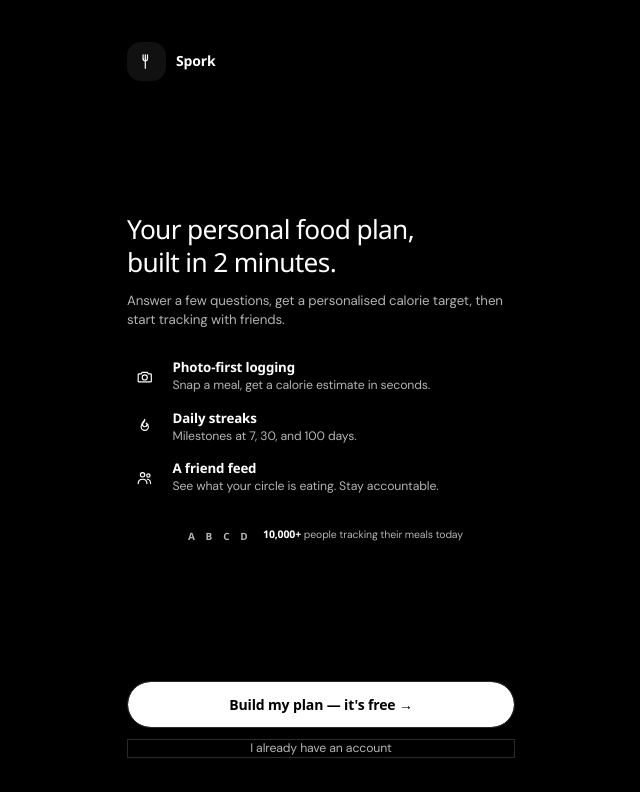
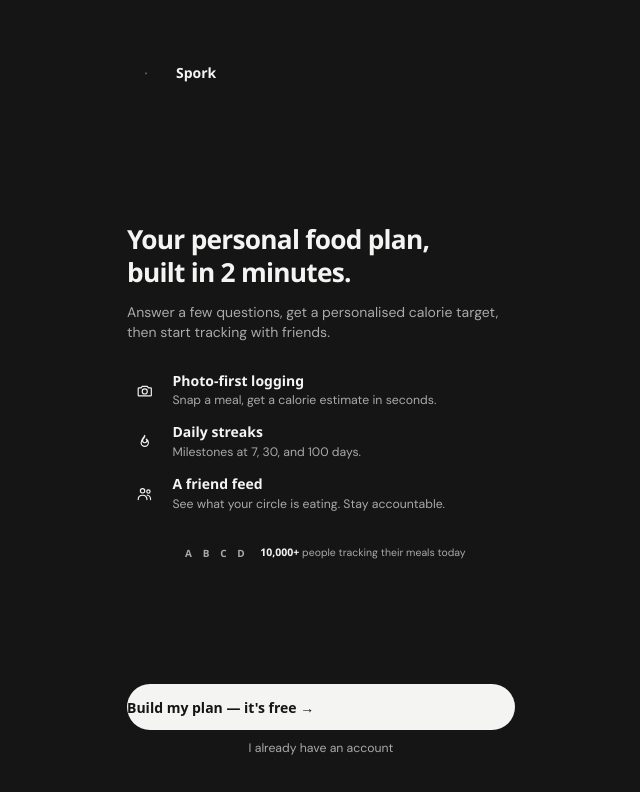
Before and after one commit to Abhishhhhh/spork, a React (Vite) app: page /welcome in a window 1280 px wide. Shown: the top 792 px of the page, without its empty margins (319-959 px from the left). Built offline with nearby package versions, Linux system fonts and the light colour scheme; no server answers; a web font is replaced by a local one.

Commit message:
feat: Spork UI revamp (2/12) — src/index.css design system

```diff
--- a/src/index.css
+++ b/src/index.css
@@ -28,288 +28,336 @@
 }
 
 /* ══════════════════════════════════════════════════════════════
-   DESIGN TOKENS — LIGHT MODE
-   Monochrome palette + teal/pink tracking accents.
-   Background: full white. Text: true black.
-   Teal → calories, days logged.  Pink → protein.
+   DESIGN TOKENS — LIGHT (Spork in monochrome)
+   canvas  → page background        paper → cards, inputs
+   ink     → text + filled buttons  quiet → secondary text
+   soft    → tinted / selected      line  → separators, tracks
+   Colour is reserved for tracking data only:
+   teal → calories + logged days · pink → protein
    ══════════════════════════════════════════════════════════════ */
 @theme {
-  --color-background: #FFFFFF;   /* pure white page                         */
-  --color-surface:    #FFFFFF;   /* cards, inputs — also white              */
-  --color-primary:    #000000;   /* true black text + filled buttons        */
-  --color-secondary:  #1C1C1E;   /* near-black — headings, strong labels    */
-  --color-muted:      #6B6B6B;   /* grey — secondary text                   */
-  --color-border:     #E6E6E6;   /* neutral separator                       */
-  --color-error:      #FF3B30;   /* red                                     */
-  /* Tracking accent colours (light) */
-  --color-teal:       #087f78;   /* calories, days-logged dots, cal ring    */
-  --color-pink-acc:   #ad2f6d;   /* protein bar, protein number             */
+  --color-canvas:      #f5f5f4;
+  --color-paper:       #ffffff;
+  --color-ink:         #1b1b1b;
+  --color-quiet:       #6c6c6b;
+  --color-soft:        #eaeae9;
+  --color-soft2:       #d8d8d7;
+  --color-line:        #dededd;
+  --color-on-ink:      #ffffff;
+  --color-inverse:     #1b1b1b;
+  --color-inverse-ink: #ffffff;
+  --color-teal:        #087f78;
+  --color-pink-acc:    #ad2f6d;
+  --color-error:       #d23b2f;
+
+  /* Compatibility aliases used throughout the app */
+  --color-background:  var(--color-canvas);
+  --color-surface:     var(--color-paper);
+  --color-primary:     var(--color-ink);
+  --color-secondary:   var(--color-ink);
+  --color-muted:       var(--color-quiet);
+  --color-border:      var(--color-line);
+
+  --font-display: 'Fredoka', system-ui, sans-serif;
+  --font-sans:    'DM Sans', system-ui, sans-serif;
 }
 
 /* ══════════════════════════════════════════════════════════════
-   DARK MODE — .dark on <html>
+   DARK — .dark on <html>
    ══════════════════════════════════════════════════════════════ */
 .dark {
-  --color-background:          #000000;
-  --color-surface:             #111111;
-  --color-surface-elevated:    #1A1A1A;
-  --color-surface-overlay:     #242424;
-  --color-primary:             #FFFFFF;
-  --color-secondary:           #F5F5F5;
-  --color-muted:               #B3B3B3;
-  --color-border:              #2A2A2A;
-  --color-error:               #FF453A;
-  /* Tracking accents brighten in dark for contrast */
-  --color-teal:                #42e8d4;
-  --color-pink-acc:            #ff77b8;
+  --color-canvas:      #151515;
+  --color-paper:       #252525;
+  --color-ink:         #f4f4f3;
+  --color-quiet:       #aaa9a7;
+  --color-soft:        #313131;
+  --color-soft2:       #454545;
+  --color-line:        #3a3a3a;
+  --color-on-ink:      #171717;
+  --color-inverse:     #f4f4f3;
+  --color-inverse-ink: #171717;
+  --color-teal:        #42e8d4;
+  --color-pink-acc:    #ff77b8;
+  --color-error:       #ff6b5e;
 }
 
 /* ══════════════════════════════════════════════════════════════
-   PINK THEME — .pink on <html>
-   Blush background, white cards, hot-pink primary.
+   BASE
    ══════════════════════════════════════════════════════════════ */
-.pink {
-  --color-background:          #FFF0F5;
-  --color-surface:             #FFFFFF;
-  --color-surface-elevated:    #FFE4EF;
-  --color-surface-overlay:     #FFD6E8;
-  --color-primary:             #E91E8C;
-  --color-secondary:           #AD1457;
-  --color-muted:               #9E6478;
-  --color-border:              #F0C0D4;
-  --color-error:               #FF3B30;
-  /* In pink theme accents keep their own identity */
-  --color-teal:                #087f78;
-  --color-pink-acc:            #E91E8C;
+@layer base {
+  html, body, #root {
+    min-height: 100%;
+    background-color: var(--color-canvas);
+    color: var(--color-ink);
   }
 
-html,
-body,
-#root {
-  min-height: 100%;
-  background-color: var(--color-background);
-  color: var(--color-primary);
-}
-
-html {
-  font-size: 14px;
-}
+  html { font-size: 14px; }
 
   body {
     margin: 0;
-  font-family: 'DM Sans', system-ui, sans-serif;
-  font-size: 0.95rem;
-  line-height: 1.42;
-  letter-spacing: -0.01em;
+    font-family: var(--font-sans);
+    font-size: 14px;
+    line-height: 1.45;
+    -webkit-font-smoothing: antialiased;
     text-rendering: geometricPrecision;
-  -webkit-font-smoothing: antialiased;
   }
 
-/* ── Fredoka for headings and display numbers ────────────────── */
-h1, h2, h3, h4 {
-  font-family: 'Fredoka', system-ui, sans-serif;
+  h1, h2, h3, h4, .clay, .font-display {
+    font-family: var(--font-display);
     font-weight: 500;
-  letter-spacing: -0.025em;
+    letter-spacing: -0.028em;
+  }
+  h1, h2, h3, h4, p { margin: 0; }
+  h2 { font-size: 34px; line-height: 1.08; }
+  h3 { font-size: 23px; line-height: 1.16; }
+  h4 { font-size: 18px; line-height: 1.18; }
+
+  button, input, textarea, select { font: inherit; color: inherit; }
+  button { cursor: pointer; border: 0; background: none; padding: 0; text-align: inherit; }
+  button:disabled { cursor: not-allowed; }
+  a { color: inherit; text-decoration: none; }
+
+  :focus-visible {
+    outline: 3px solid var(--color-ink);
+    outline-offset: 2px;
   }
 
-/* Utility class — use on any big stat number */
-.font-display {
-  font-family: 'Fredoka', system-ui, sans-serif;
-  font-weight: 500;
-  letter-spacing: -0.025em;
+  /* Press feedback */
+  button:not(:disabled):not(.no-press), a:not(.no-press) {
+    transition: transform 0.1s ease, opacity 0.1s ease;
   }
+  button:not(:disabled):not(.no-press):active, a:not(.no-press):active { transform: scale(0.97); }
 
-/* ── Card shadow system ──────────────────────────────────────── */
-:root {
-  --shadow-card:    0 1px 3px rgba(0,0,0,0.08), 0 1px 2px rgba(0,0,0,0.04);
-  --shadow-sheet:   0 4px 16px rgba(0,0,0,0.12), 0 1px 4px rgba(0,0,0,0.06);
-  --shadow-modal:   0 8px 32px rgba(0,0,0,0.18), 0 2px 8px rgba(0,0,0,0.08);
-}
-.dark {
-  --shadow-card:   none;
-  --shadow-sheet:  none;
-  --shadow-modal:  0 8px 32px rgba(0,0,0,0.6);
-}
-.pink {
-  --shadow-card:   0 2px 8px rgba(233,30,140,0.08), 0 1px 3px rgba(233,30,140,0.04);
-  --shadow-sheet:  0 4px 16px rgba(233,30,140,0.12), 0 1px 4px rgba(233,30,140,0.06);
-  --shadow-modal:  0 8px 32px rgba(233,30,140,0.18);
-}
-
-/* ── Smooth theme transition ─────────────────────────────────── */
+  /* Smooth theme transition */
   *, *::before, *::after {
     transition:
       background-color 0.22s ease,
       border-color     0.22s ease,
       color            0.22s ease,
-    box-shadow       0.22s ease,
-    fill             0.18s ease,
-    stroke           0.18s ease;
+      box-shadow       0.22s ease;
   }
-/* Never transition animations */
   .animate-fade-in, .animate-slide-up, .animate-slide-down,
-.animate-pop, .animate-bounce-in, .animate-toast-in,
-.animate-toast-out, .skeleton { transition: none !important; }
+  .animate-pop, .animate-toast-in, .animate-toast-out, .skeleton { transition: none !important; }
+}
 
-/* ── Tailwind v4 class-based dark/pink variants ──────────────── */
-@variant dark  (&:where(.dark,  .dark  *));
-@variant pink  (&:where(.pink,  .pink  *));
+@variant dark (&:where(.dark, .dark *));
 
 /* ══════════════════════════════════════════════════════════════
-   KEYFRAMES
+   DESIGN ATOMS — mirror the Spork UI mockup 1:1
    ══════════════════════════════════════════════════════════════ */
-@keyframes fade-in {
-  from { opacity: 0 }
-  to   { opacity: 1 }
+@layer components {
+  /* Text */
+  .muted  { color: var(--color-quiet); }
+  .tiny   { font-size: 11px; }
+  .small  { font-size: 12px; }
+  .caps   { font-size: 10px; letter-spacing: 1.3px; text-transform: uppercase; font-weight: 600; color: var(--color-quiet); }
+  .clay   { font-size: 22px; }
+  .stat   { font-family: var(--font-display); font-weight: 500; font-size: 29px; line-height: 1; letter-spacing: -0.028em; }
+  .big    { font-family: var(--font-display); font-weight: 500; font-size: 62px; line-height: 1; letter-spacing: -0.028em; }
+  .hint   { text-align: center; color: var(--color-quiet); font-size: 11px; margin-top: 12px; }
+
+  /* Screen + top bar */
+  .screen { padding: 16px 20px 30px; }
+  .screen-nav { padding-bottom: 116px; }
+  .topbar { display: flex; align-items: center; justify-content: space-between; gap: 8px; min-height: 42px; margin-bottom: 24px; }
+  .circle {
+    width: 42px; height: 42px; border-radius: 50%; background: var(--color-paper);
+    display: grid; place-items: center; flex: none; font-size: 21px; color: var(--color-ink);
   }
-@keyframes slide-up {
-  from { opacity: 0; transform: translateY(12px) }
-  to   { opacity: 1; transform: translateY(0) }
+  .circle.sm { width: 34px; height: 34px; font-size: 16px; }
+  .circle svg { width: 18px; height: 18px; }
+  .circle.sm svg { width: 16px; height: 16px; }
+
+  /* Onboarding progress */
+  .progress { height: 5px; border-radius: 5px; background: var(--color-line); overflow: hidden; margin: 0 0 12px; }
+  .progress i { display: block; height: 100%; background: var(--color-ink); border-radius: 5px; transition: width 0.3s ease; }
+  .step { font-size: 11px; color: var(--color-quiet); margin-bottom: 15px; }
+
+  /* Sections */
+  .section { margin: 22px 0 11px; }
+  .section > .caps { margin-bottom: 10px; display: block; }
+  .divider { border-top: 1px solid var(--color-line); margin: 17px 0; }
+
+  /* Tiles (grid options) */
+  .tile-grid { display: grid; grid-template-columns: repeat(2, 1fr); gap: 10px; }
+  .tile-grid.three { grid-template-columns: repeat(3, 1fr); }
+  .tile {
+    min-height: 120px; padding: 16px; border-radius: 27px; background: var(--color-paper);
+    display: flex; flex-direction: column; justify-content: space-between; gap: 6px; text-align: left; width: 100%;
   }
-@keyframes slide-down {
-  from { opacity: 0; transform: translateY(-10px) }
-  to   { opacity: 1; transform: translateY(0) }
+  .tile.sel { background: var(--color-soft); box-shadow: inset 0 0 0 1.5px var(--color-ink); }
+  .tile .icon { font-size: 25px; line-height: 1; color: var(--color-ink); }
+  .tile b { font-family: var(--font-display); font-weight: 500; font-size: 19px; line-height: 1.1; letter-spacing: -0.02em; }
+  .tile small { color: var(--color-quiet); font-size: 10px; }
+  .tile.compact { min-height: 96px; padding: 14px; }
+  .tile.compact b { font-size: 17px; }
+
+  /* Choice rows (list options) */
+  .list { display: flex; flex-direction: column; gap: 9px; }
+  .choice {
+    display: flex; align-items: center; gap: 11px; padding: 14px 15px; border-radius: 22px;
+    background: var(--color-paper); text-align: left; min-height: 66px; width: 100%;
   }
-@keyframes pop {
-  0%   { transform: scale(1) }
-  40%  { transform: scale(1.35) }
-  70%  { transform: scale(0.9) }
-  100% { transform: scale(1) }
+  .choice.sel { background: var(--color-soft); box-shadow: inset 0 0 0 1.5px var(--color-ink); }
+  .choice .icon { color: var(--color-ink); font-size: 21px; width: 26px; text-align: center; flex: none; }
+  .choice .icon svg { width: 22px; height: 22px; margin: auto; }
+  .choice b { font-weight: 600; font-size: 13px; display: block; }
+  .choice small { display: block; color: var(--color-quiet); font-size: 11px; margin-top: 2px; }
+  .choice .check { margin-left: auto; font-size: 17px; color: var(--color-ink); }
+
+  /* Fields */
+  .field { margin: 14px 0; }
+  .field label { display: block; font-size: 11px; color: var(--color-quiet); font-weight: 600; margin-bottom: 7px; }
+  .field input, .field textarea, .input {
+    width: 100%; border: 0; background: var(--color-paper); border-radius: 19px; padding: 14px 15px;
+    color: var(--color-ink); font-size: 14px; outline-offset: 0;
   }
-@keyframes shimmer {
-  0%   { background-position: -400px 0 }
-  100% { background-position:  400px 0 }
+  .field input::placeholder, .input::placeholder { color: var(--color-quiet); }
+  .field textarea { height: 73px; resize: none; }
+  .inline-fields { display: grid; grid-template-columns: repeat(2, 1fr); gap: 10px; }
+  .inline-fields .field { margin: 0; }
+
+  /* Number pills */
+  .num-pills { display: flex; gap: 6px; flex-wrap: wrap; }
+  .num-pill {
+    height: 38px; min-width: 38px; padding: 0 9px; border-radius: 18px; background: var(--color-paper);
+    display: grid; place-items: center; font-size: 12px;
   }
-@keyframes bounce-in {
-  0%   { opacity: 0; transform: scale(0.6) translateY(20px) }
-  60%  { transform: scale(1.08) translateY(-4px) }
-  80%  { transform: scale(0.96) translateY(0) }
-  100% { opacity: 1; transform: scale(1) translateY(0) }
+  .num-pill.sel { background: var(--color-ink); color: var(--color-on-ink); }
+
+  /* Cards */
+  .card { padding: 18px; border-radius: 27px; background: var(--color-paper); margin: 12px 0; }
+  .card.tint { background: var(--color-soft); }
+  .card.ink { background: var(--color-inverse); color: var(--color-inverse-ink); }
+  .card.ink .muted, .card.ink .caps { color: var(--color-inverse-ink); opacity: 0.65; }
+  .card.ink .divider { border-color: #88888855; }
+
+  /* Buttons */
+  .btn {
+    display: block; width: 100%; border-radius: 28px; padding: 14px 18px; background: var(--color-ink);
+    color: var(--color-on-ink); text-align: center; font-weight: 600; margin-top: 14px; font-size: 13px;
   }
-@keyframes toast-in {
-  from { opacity: 0; transform: translateY(12px) scale(0.95) }
-  to   { opacity: 1; transform: translateY(0) scale(1) }
+  .btn.light { background: var(--color-paper); color: var(--color-ink); }
+  .btn.ghost { background: transparent; color: var(--color-quiet); margin-top: 2px; }
+  .btn:disabled { opacity: 0.4; }
+  .action-row { display: flex; gap: 8px; }
+  .action-row > * { flex: 1; }
+
+  /* Pills + badges */
+  .pill { display: inline-flex; align-items: center; justify-content: center; gap: 4px; padding: 8px 12px; border-radius: 50px; background: var(--color-paper); font-size: 11px; white-space: nowrap; }
+  .pill.sel { background: var(--color-ink); color: var(--color-on-ink); }
+  .pill.tint { background: var(--color-soft); }
+  .pill:disabled { opacity: 0.45; }
+  .badge { border-radius: 20px; background: var(--color-soft2); padding: 9px 12px; font-size: 11px; }
+  .code { font-family: var(--font-display); font-weight: 500; font-size: 23px; letter-spacing: 1px; }
+
+  /* Avatars */
+  .avatar {
+    width: 39px; height: 39px; border-radius: 15px; background: var(--color-soft); color: var(--color-ink);
+    display: grid; place-items: center; flex: none; font-family: var(--font-display); font-weight: 500; font-size: 16px;
+    overflow: hidden; object-fit: cover;
   }
-@keyframes toast-out {
-  from { opacity: 1; transform: translateY(0) scale(1) }
-  to   { opacity: 0; transform: translateY(8px) scale(0.95) }
+  .avatar.bigavatar { width: 72px; height: 72px; border-radius: 26px; font-size: 30px; }
+  .avatar.sm { width: 30px; height: 30px; border-radius: 11px; font-size: 13px; }
+  img.avatar { display: block; }
+
+  /* Photos */
+  .photo { width: 100%; height: 230px; object-fit: cover; border-radius: 29px; display: block; background: var(--color-soft); }
+  .photo.tall { height: 300px; }
+  .photo.thumb { width: 56px; height: 56px; border-radius: 17px; }
+  .photo-placeholder {
+    min-height: 250px; border-radius: 28px; background: var(--color-soft); display: flex; align-items: center;
+    justify-content: center; flex-direction: column; gap: 15px; text-align: center; padding: 25px;
+  }
+  .photo-placeholder .icon { font-size: 44px; line-height: 1; color: var(--color-ink); }
+
+  /* Feed */
+  .feed-card { background: var(--color-paper); border-radius: 29px; padding: 15px; margin: 12px 0; }
+  .feed-card .photo { margin-top: 13px; }
+  .meal-row { display: flex; gap: 11px; align-items: flex-start; margin: 13px 0; }
+  .meal-row + .meal-row { border-top: 1px solid var(--color-line); padding-top: 13px; }
+
+  /* Tracking bars + ring (the only colour in the UI) */
+  .bar { height: 7px; border-radius: 7px; background: var(--color-line); overflow: hidden; }
+  .bar i { display: block; background: var(--color-ink); height: 100%; border-radius: 7px; transition: width 0.4s ease; }
+  .bar.calories i { background: var(--color-teal); }
+  .bar.protein  i { background: var(--color-pink-acc); }
+  .bar.over i     { background: var(--color-error); }
+  .calories-left { color: var(--color-teal); }
+  .protein-total { color: var(--color-pink-acc); }
+  .accent-teal { color: var(--color-teal); }
+  .accent-pink { color: var(--color-pink-acc); }
+
+  /* Calendar */
+  .calendar { display: grid; grid-template-columns: repeat(7, 1fr); gap: 5px; }
+  .calendar span { text-align: center; font-size: 10px; color: var(--color-quiet); }
+  .calendar i, .calendar button {
+    width: 20px; height: 20px; border-radius: 50%; background: var(--color-paper); display: block; justify-self: center;
+  }
+  .calendar .on { background: var(--color-teal); }
+  .calendar .today { box-shadow: inset 0 0 0 1.5px var(--color-soft2); }
+  .calendar .today:not(.on) { background: var(--color-soft2); }
+
+  /* Switch */
+  .switch { width: 38px; height: 22px; border-radius: 20px; background: var(--color-ink); position: relative; flex: none; display: inline-block; }
+  .switch::after { content: ''; width: 16px; height: 16px; border-radius: 50%; background: var(--color-on-ink); position: absolute; right: 3px; top: 3px; transition: left 0.2s ease, right 0.2s ease; }
+  .switch.off { background: var(--color-line); }
+  .switch.off::after { left: 3px; right: auto; }
+
+  /* Floating bottom nav */
+  .bottomnav {
+    position: fixed; bottom: 17px; left: 50%; transform: translateX(-50%);
+    width: calc(100% - 24px); max-width: 406px; height: 64px; z-index: 40;
+    background: var(--color-paper); border-radius: 36px; display: flex; align-items: center; justify-content: space-around;
+    box-shadow: 0 8px 30px #00000020;
+  }
+  .bottomnav a { display: flex; align-items: center; flex-direction: column; gap: 2px; min-width: 70px; color: var(--color-quiet); font-size: 10px; }
+  .bottomnav a.active { color: var(--color-ink); }
+  .bottomnav svg { width: 20px; height: 20px; }
+  .bottomnav .plus {
+    height: 47px; width: 47px; border-radius: 50%; background: var(--color-ink); color: var(--color-on-ink);
+    display: grid; place-items: center; margin-top: -5px; box-shadow: 0 0 0 4px var(--color-canvas);
+  }
+  .bottomnav .plus svg { width: 22px; height: 22px; }
+
+  /* Misc */
+  .icon-box { border-radius: 42px; background: var(--color-soft); display: grid; place-items: center; font-family: var(--font-display); font-weight: 500; color: var(--color-ink); }
+  .editable { border-bottom: 1px dashed var(--color-ink); }
+  .error-text { color: var(--color-error); font-size: 12px; margin-top: 10px; }
+  .scroll-hide { scrollbar-width: none; -ms-overflow-style: none; }
+  .scroll-hide::-webkit-scrollbar { display: none; }
+  .page-enter { animation: fade-in 0.18s ease-out both; }
 }
 
 /* ══════════════════════════════════════════════════════════════
-   ANIMATION UTILITIES
+   KEYFRAMES + ANIMATION UTILITIES
    ══════════════════════════════════════════════════════════════ */
+@keyframes fade-in   { from { opacity: 0 } to { opacity: 1 } }
+@keyframes slide-up  { from { opacity: 0; transform: translateY(12px) } to { opacity: 1; transform: translateY(0) } }
+@keyframes slide-down{ from { opacity: 0; transform: translateY(-10px) } to { opacity: 1; transform: translateY(0) } }
+@keyframes pop       { 0% { transform: scale(1) } 40% { transform: scale(1.35) } 70% { transform: scale(0.9) } 100% { transform: scale(1) } }
+@keyframes shimmer   { 0% { background-position: -400px 0 } 100% { background-position: 400px 0 } }
+@keyframes toast-in  { from { opacity: 0; transform: translateY(12px) scale(0.95) } to { opacity: 1; transform: translateY(0) scale(1) } }
+@keyframes toast-out { from { opacity: 1; transform: translateY(0) scale(1) } to { opacity: 0; transform: translateY(8px) scale(0.95) } }
+@keyframes spin-slow { to { transform: rotate(360deg) } }
+
 .animate-fade-in    { animation: fade-in    0.2s  ease-out both }
 .animate-slide-up   { animation: slide-up   0.25s ease-out both }
 .animate-slide-down { animation: slide-down 0.2s  ease-out both }
 .animate-pop        { animation: pop        0.3s  ease-out both }
-.animate-bounce-in  { animation: bounce-in  0.45s cubic-bezier(.36,.07,.19,.97) both }
 .animate-toast-in   { animation: toast-in   0.22s ease-out both }
 .animate-toast-out  { animation: toast-out  0.18s ease-in  both }
+.animate-spin-slow  { animation: spin-slow  1.6s linear infinite }
 
 /* ══════════════════════════════════════════════════════════════
    SKELETON
    ══════════════════════════════════════════════════════════════ */
 .skeleton {
-  background: linear-gradient(
-    90deg,
-    var(--color-border)  25%,
-    var(--color-surface) 50%,
-    var(--color-border)  75%
-  );
+  background: linear-gradient(90deg, var(--color-soft) 25%, var(--color-paper) 50%, var(--color-soft) 75%);
   background-size: 800px 100%;
   animation: shimmer 1.6s ease-in-out infinite;
-  border-radius: 0.75rem;
+  border-radius: 19px;
 }
 
-/* ══════════════════════════════════════════════════════════════
-   CARD / SURFACE UTILITIES
-   ══════════════════════════════════════════════════════════════ */
-.card {
-  background-color: var(--color-surface);
-  box-shadow: var(--shadow-card);
-  border-radius: 1rem;
-}
-.card-lg {
-  background-color: var(--color-surface);
-  box-shadow: var(--shadow-sheet);
-  border-radius: 1.25rem;
-}
-.bg-surface          { background-color: var(--color-surface) }
-.bg-surface-elevated { background-color: var(--color-surface-elevated, var(--color-surface)) }
-.bg-surface-overlay  { background-color: var(--color-surface-overlay,  var(--color-surface)) }
-
-/* ══════════════════════════════════════════════════════════════
-   TRACKING ACCENT COLOURS
-   Teal → calories ring, calories bar, calories number, calendar dots
-   Pink → protein bar, protein number
-   These are the ONLY places colour is used in the UI.
-   Everything else stays black/white/neutral.
-   ══════════════════════════════════════════════════════════════ */
-
-/* Calorie ring fill */
-.accent-teal  { color: var(--color-teal) }
-.accent-pink  { color: var(--color-pink-acc) }
-
-/* Progress bars */
-.macro-calories { background-color: var(--color-teal) }
-.macro-protein  { background-color: var(--color-pink-acc) }
-.macro-carbs    { background-color: #F5A623 }
-.macro-fat      { background-color: #E07040 }
-
-.dark .macro-carbs   { background-color: #FFD060 }
-.dark .macro-fat     { background-color: #FF8C5A }
-
-.pink .macro-carbs   { background-color: #F06292 }
-.pink .macro-fat     { background-color: #CE93D8 }
-
-/* Calendar logged-day dots */
-.cal-dot-logged { background-color: var(--color-teal) }
-
-/* ══════════════════════════════════════════════════════════════
-   INTERACTIVE BEHAVIOUR
-   ══════════════════════════════════════════════════════════════ */
-button:not(:disabled):not(.no-press),
-a:not(.no-press) {
-  transition: transform 0.1s ease, opacity 0.1s ease;
-}
-button:not(:disabled):not(.no-press):not([class*="border-0"]) {
-  border: 1px solid var(--color-border);
-  background-clip: padding-box;
-}
-button:not(:disabled):not(.no-press):active,
-a:not(.no-press):active { transform: scale(0.96) }
-
-button:disabled { cursor: not-allowed }
-
-:focus-visible {
-  outline: 2px solid var(--color-primary);
-  outline-offset: 2px;
-  border-radius: 0.5rem;
-}
-
-.scroll-hide { scrollbar-width: none; -ms-overflow-style: none }
-.scroll-hide::-webkit-scrollbar { display: none }
-
-.page-enter { animation: fade-in 0.18s ease-out both }
-
-/* ══════════════════════════════════════════════════════════════
-   WARNING BANNERS
-   ══════════════════════════════════════════════════════════════ */
-.banner-warning {
-  background-color: #FFF8E6;
-  border-color: #F5D88A;
-}
-.dark .banner-warning {
-  background-color: #2A2310;
-  border-color: #6B5A1A;
-}
-.banner-warning-text      { color: #8B6200 }
-.dark .banner-warning-text { color: #FFD060 }
-
-/* ══════════════════════════════════════════════════════════════
-   PHOTO OVERLAYS — always dark semi-transparent
-   ══════════════════════════════════════════════════════════════ */
-.photo-pill {
-  background-color: rgba(0,0,0,0.5);
-  color: #fff;
-}
+/* Photo overlays — always dark semi-transparent */
+.photo-pill { background-color: rgba(0,0,0,0.55); color: #fff; }
```
Lines whose indentation alone changed are shown as unchanged.
